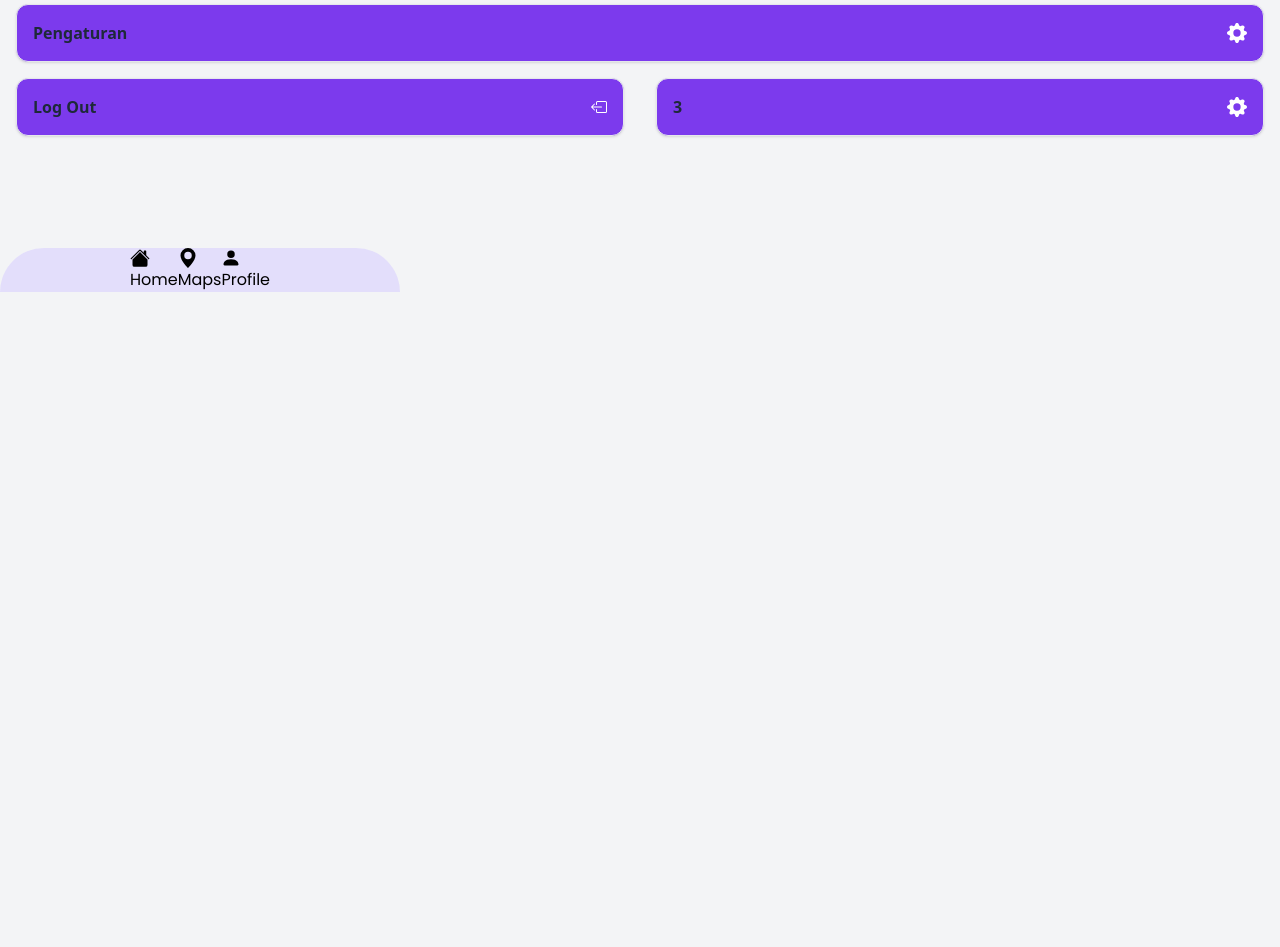
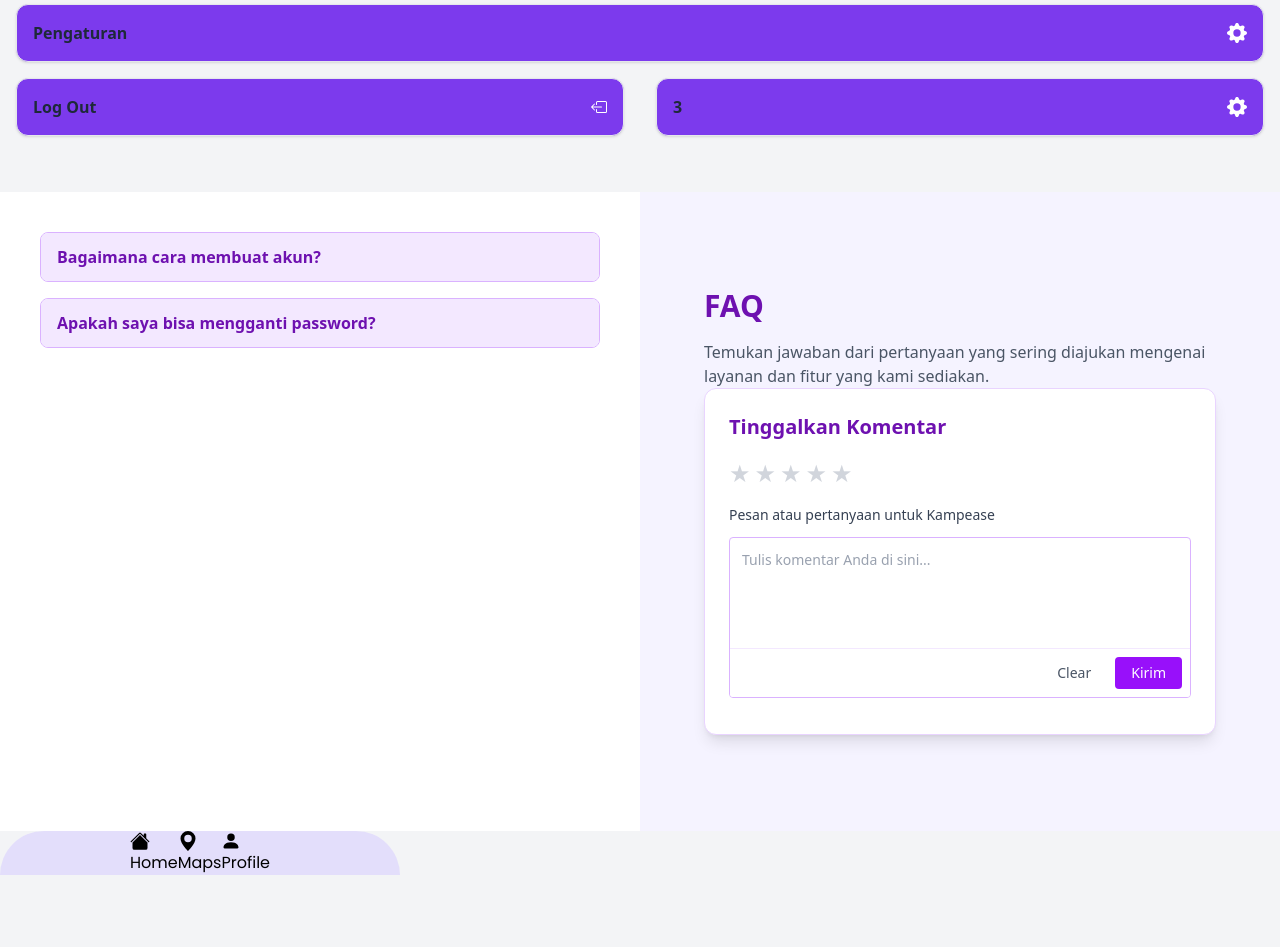
Before and after one commit to dzikriii24/KampEase, a PHP site: page /php/profile.php in a window 1280 px wide. Shown: the part 484-1431 px from the top of the page. Before the commit the page ends 776 px from the top, so only its background shows below. Run offline with PHP 8.4, Linux system fonts and the light colour scheme; some libraries are stand-ins or nearby versions.

Commit message:
Update Profile

```diff
--- a/js/maps.js
+++ b/js/maps.js
@@ -1,5 +1,4 @@
         const graphhopperApiKey = 'f5f22686-c5f8-4f07-97b2-192a043ce751';
-
 
         const map = L.map('map').setView([-6.9311, 107.7175], 18);
 
@@ -115,7 +114,7 @@
                     marker.on("click", () => {
                         document.getElementById("info-panel").innerHTML = `
 
-                            <a href="#" class="block rounded-lg p-4">
+
         <button onclick="foto.showModal()">
             <img  style="box-shadow: rgba(100, 100, 111, 0.2) 0px 7px 29px 0px;"
             alt=""
@@ -199,7 +198,7 @@
 
 
         </div>
-    </a>
+
             `
                     });
                 });
--- a/php/profile.php
+++ b/php/profile.php
@@ -58,7 +58,7 @@
             <p class="text-gray-700 sm:col-span-2 dark:text-gray-200">Mahasiswa Aktif</p>
         </div>
         <div class="flex-none mt-5">
-            <button onclick="my_modal_3.showModal()">
+            <button type="button" onclick="my_modal_3.showModal()">
                 <div class="avatar">
                     <div class="w-20 rounded-full">
                         <img src="https://i.pinimg.com/736x/45/d4/97/45d497e5ef0683b7c144183f079c1ca1.jpg" />
@@ -162,31 +162,119 @@
     <!-- Tentang Aplikasi End -->
 
     <!-- FAQ -->
-    <div class="grid grid-cols-1 sm:grid-cols-2 gap-4 px-4 mx-auto">
-        <div class="border-none collapse border">
-            <input type="checkbox" class="peer" />
-            <div
-                class="collapse-title bg-primary text-primary-content peer-checked:bg-secondary peer-checked:text-secondary-content">
-                How do I create an account?
+
+    <section class="overflow-hidden bg-white mt-10">
+        <div class="grid grid-cols-1 sm:grid-cols-2">
+
+            <!-- Right Side: Accordion -->
+            <div class="p-6 sm:p-10 bg-white">
+                <div class="space-y-4 max-w-xl mx-auto">
+
+                    <!-- Item 1 -->
+                    <div class="border border-purple-300 rounded-lg overflow-hidden">
+                        <input type="checkbox" class="peer hidden" id="faq1" />
+
+                        <label for="faq1"
+                            class="block cursor-pointer bg-purple-100 text-purple-800 font-semibold px-4 py-3 peer-checked:bg-purple-200 transition">
+                            Bagaimana cara membuat akun?
+                        </label>
+
+                        <div class="max-h-0 peer-checked:max-h-40 overflow-hidden transition-all duration-500 bg-white">
+                            <div class="px-4 py-2 text-gray-700">
+                                Klik tombol "Sign Up" di pojok kanan atas dan ikuti proses pendaftaran yang tersedia.
+                            </div>
+                        </div>
+                    </div>
+
+                    <!-- Item 2 -->
+                    <div class="border border-purple-300 rounded-lg overflow-hidden">
+                        <input type="checkbox" class="peer hidden" id="faq2" />
+                        <label for="faq2"
+                            class="block cursor-pointer bg-purple-100 text-purple-800 font-semibold px-4 py-3 peer-checked:bg-purple-200 transition">
+                            Apakah saya bisa mengganti password?
+                        </label>
+                        <div class="max-h-0 peer-checked:max-h-40 overflow-hidden transition-all duration-500 bg-white">
+                            <div class="px-4 py-2 text-gray-700">
+                                Klik tombol "Sign Up" di pojok kanan atas dan ikuti proses pendaftaran yang tersedia.
+                            </div>
+                        </div>
+                    </div>
+
+                </div>
             </div>
-            <div
-                class="collapse-content bg-primary text-primary-content peer-checked:bg-secondary peer-checked:text-secondary-content">
-                Click the "Sign Up" button in the top right corner and follow the registration process.
+            <!-- Left Side: Text -->
+            <div class="p-8 md:p-12 lg:px-16 lg:py-24 bg-[#f5f3ff]">
+                <div class="mx-auto max-w-xl text-center sm:text-left">
+                    <h2 class="text-3xl font-bold text-purple-800">FAQ</h2>
+                    <p class="text-gray-600 mt-4">
+                        Temukan jawaban dari pertanyaan yang sering diajukan mengenai layanan dan fitur yang kami sediakan.
+                    </p>
+                    <div class="max-w-xl mx-auto bg-white border border-purple-200 rounded-xl shadow-lg p-6 space-y-4">
+                        <!-- Judul -->
+                        <h2 class="text-xl font-semibold text-purple-800">Tinggalkan Komentar</h2>
+
+                        <!-- Rating Bintang -->
+                        <div id="rating-stars" class="flex gap-1 text-2xl text-gray-300">
+                            <button type="button" data-value="1" class="star">★</button>
+                            <button type="button" data-value="2" class="star">★</button>
+                            <button type="button" data-value="3" class="star">★</button>
+                            <button type="button" data-value="4" class="star">★</button>
+                            <button type="button" data-value="5" class="star">★</button>
+                        </div>
+
+                        <!-- Form Komentar -->
+                        <form class="space-y-3">
+                            <label for="komentar" class="block text-sm font-medium text-gray-700">
+                                Pesan atau pertanyaan untuk Kampease
+                            </label>
+                            <div class="relative overflow-hidden rounded border border-purple-300 focus-within:ring-2 focus-within:ring-purple-400">
+                                <textarea id="komentar" rows="4"
+                                    class="w-full resize-none border-none p-3 text-sm focus:ring-0 focus:outline-none placeholder:text-gray-400"
+                                    placeholder="Tulis komentar Anda di sini..."></textarea>
+                                <div class="flex items-center justify-end gap-2 p-2 bg-white border-t border-purple-100">
+                                    <button type="button"
+                                        onclick="document.getElementById('komentar').value = ''"
+                                        class="rounded px-4 py-1.5 text-sm font-medium text-gray-600 hover:text-gray-800 transition-colors">
+                                        Clear
+                                    </button>
+                                    <button type="submit"
+                                        class="rounded bg-purple-600 px-4 py-1.5 text-sm font-medium text-white hover:bg-purple-700 transition">
+                                        Kirim
+                                    </button>
+                                </div>
+                            </div>
+                            <input type="hidden" name="rating" id="rating-value" />
+                        </form>
+                    </div>
+                    <script>
+                        const stars = document.querySelectorAll('.star');
+                        const ratingValue = document.getElementById('rating-value');
+
+                        stars.forEach((star, index) => {
+                            star.addEventListener('click', () => {
+                                const selectedRating = parseInt(star.getAttribute('data-value'));
+                                ratingValue.value = selectedRating;
+
+                                stars.forEach((s, i) => {
+                                    if (i < selectedRating) {
+                                        s.classList.add('text-yellow-400');
+                                        s.classList.remove('text-gray-300');
+                                    } else {
+                                        s.classList.add('text-gray-300');
+                                        s.classList.remove('text-yellow-400');
+                                    }
+                                });
+                            });
+                        });
+                    </script>
+                </div>
             </div>
+
+
         </div>
+    </section>
 
-        <div class="border-none collapse border">
-            <input type="checkbox" class="peer" />
-            <div
-                class="collapse-title bg-primary text-primary-content peer-checked:bg-secondary peer-checked:text-secondary-content">
-                How do I create an account?
-            </div>
-            <div
-                class="collapse-content bg-primary text-primary-content peer-checked:bg-secondary peer-checked:text-secondary-content">
-                Click the "Sign Up" button in the top right corner and follow the registration process.
-            </div>
-        </div>
-    </div>
+
 
     <!-- FAQ -->
 
@@ -223,6 +311,9 @@
     </div>
     <!-- FIXED END -->
 
+    <br>
+    <br>
+    <br>
 
     <script src="js/chatbot.js"></script>
     <script src="../js/other.js"></script>
```
Also changed, not shown: js/other.js (line endings or trailing spaces).
